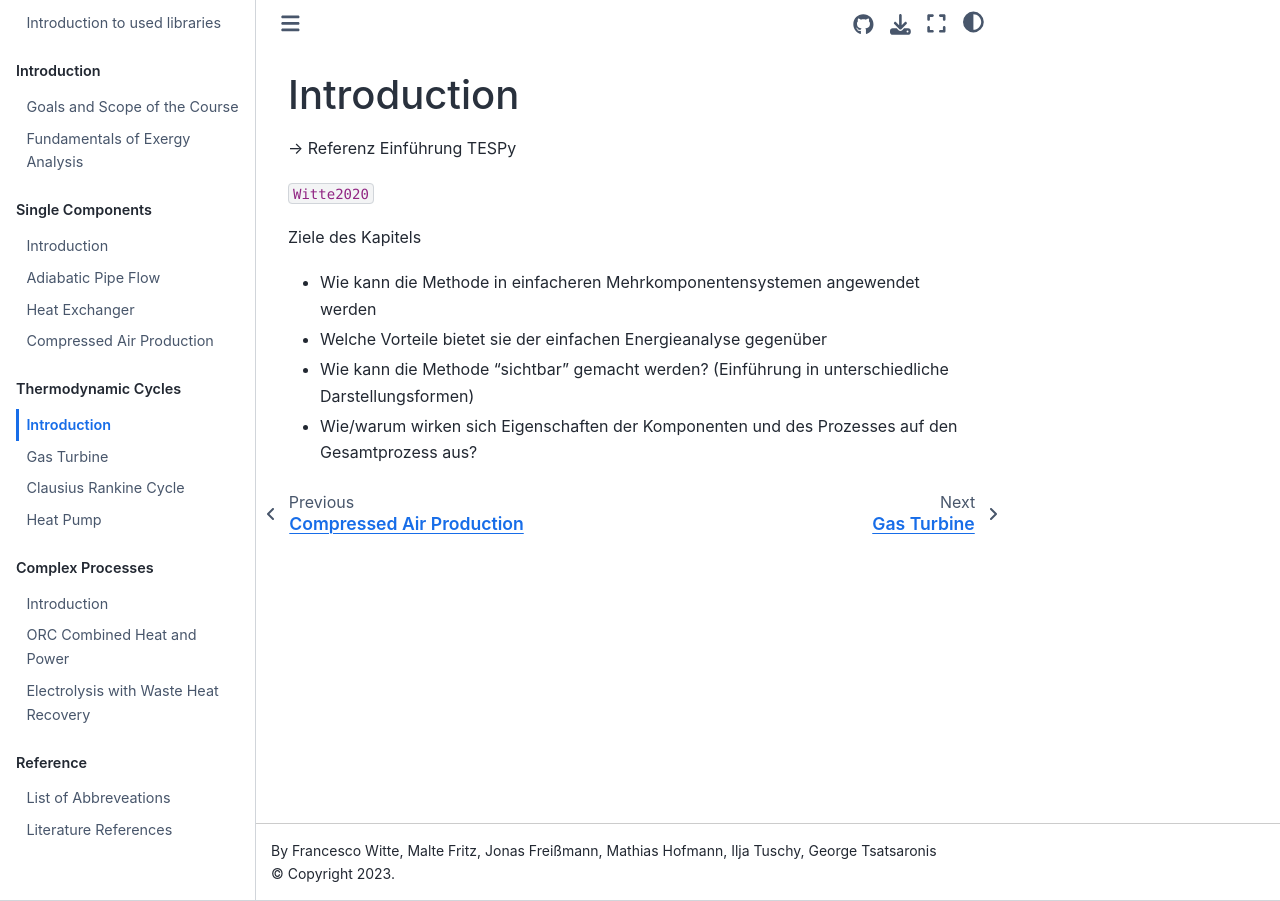
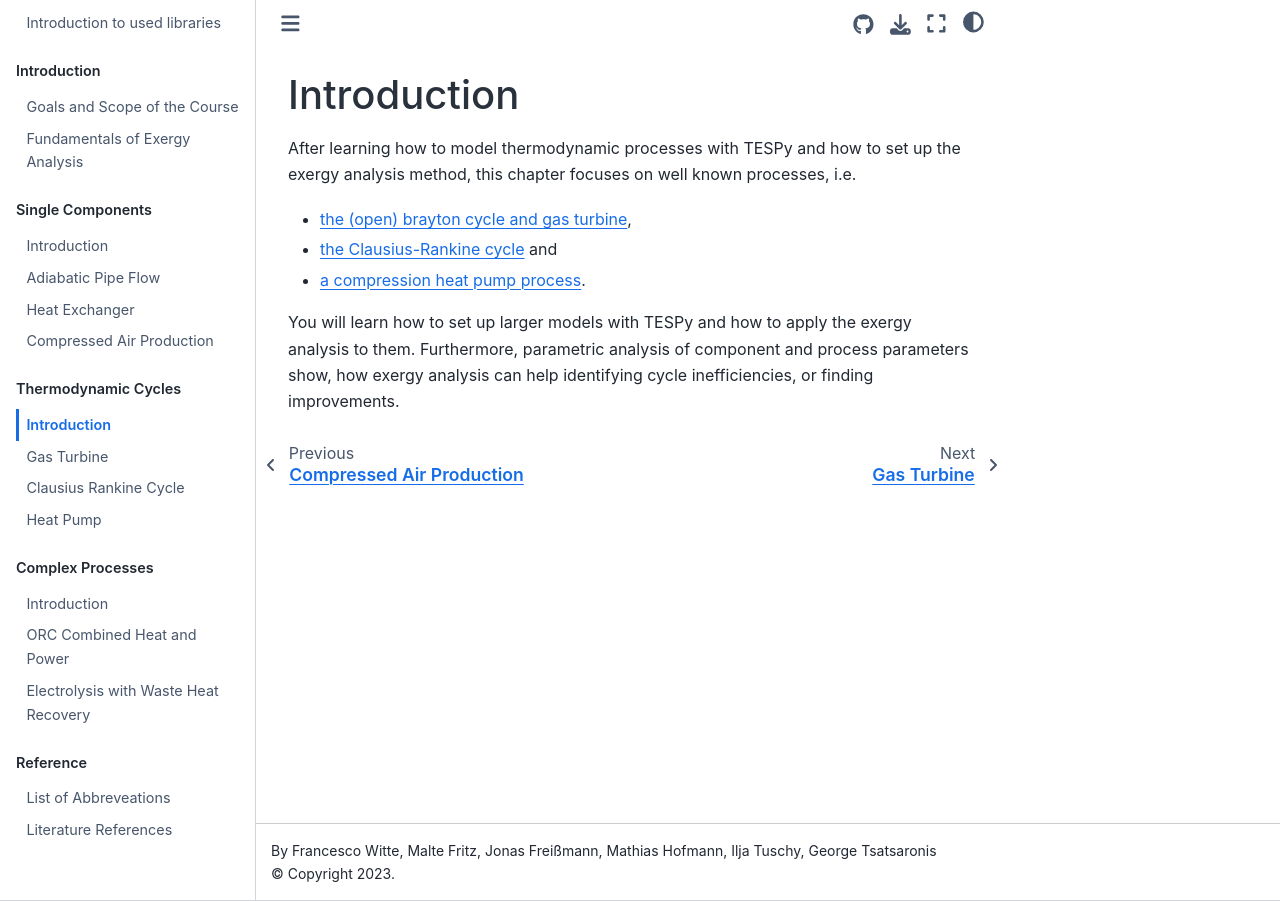
Before and after one commit to fwitte/TESPy_teaching_exergy, a Jupyter Book: the page built from book/cycles/intro.md, in a window 1280 px wide. Built offline with Jupyter Book 1.0.4 settings and Sphinx 7.4.7 and the Sphinx Book theme 1.1.4, drawn with Linux system fonts in a browser that asks for light colours; cross-references to code outside the pages are shown as plain code.

Commit message:
Add some chapter introductions

```diff
--- a/book/cycles/intro.md
+++ b/book/cycles/intro.md
@@ -1,11 +1,12 @@
 # Introduction
 
--> Referenz Einführung TESPy
+After learning how to model thermodynamic processes with TESPy and how to set up the exergy analysis method, this
+chapter focuses on well known processes, i.e.
 
-{cite:t}`Witte2020`
+- {ref}`the (open) brayton cycle and gas turbine <brayton-label>`,
+- {ref}`the Clausius-Rankine cycle <rankine-label>` and
+- {ref}`a compression heat pump process <heat-pump-label>`.
 
-Ziele des Kapitels
-- Wie kann die Methode in einfacheren Mehrkomponentensystemen angewendet werden
-- Welche Vorteile bietet sie der einfachen Energieanalyse gegenüber
-- Wie kann die Methode "sichtbar" gemacht werden? (Einführung in unterschiedliche Darstellungsformen)
-- Wie/warum wirken sich Eigenschaften der Komponenten und des Prozesses auf den Gesamtprozess aus?
+You will learn how to set up larger models with TESPy and how to apply the exergy analysis to them. Furthermore,
+parametric analysis of component and process parameters show, how exergy analysis can help identifying cycle
+inefficiencies, or finding improvements.
```
Also changed, not shown: book/processes/intro.md (+5 -3 lines), book/single-components/intro.md (+9 -5 lines), book/cycles/clausius-rankine.ipynb, book/cycles/heat-pump.ipynb, book/cycles/open-gas-turbine.ipynb, book/getting-started/intro-packages.ipynb, book/processes/orc-combined-heat-and-power.ipynb.
